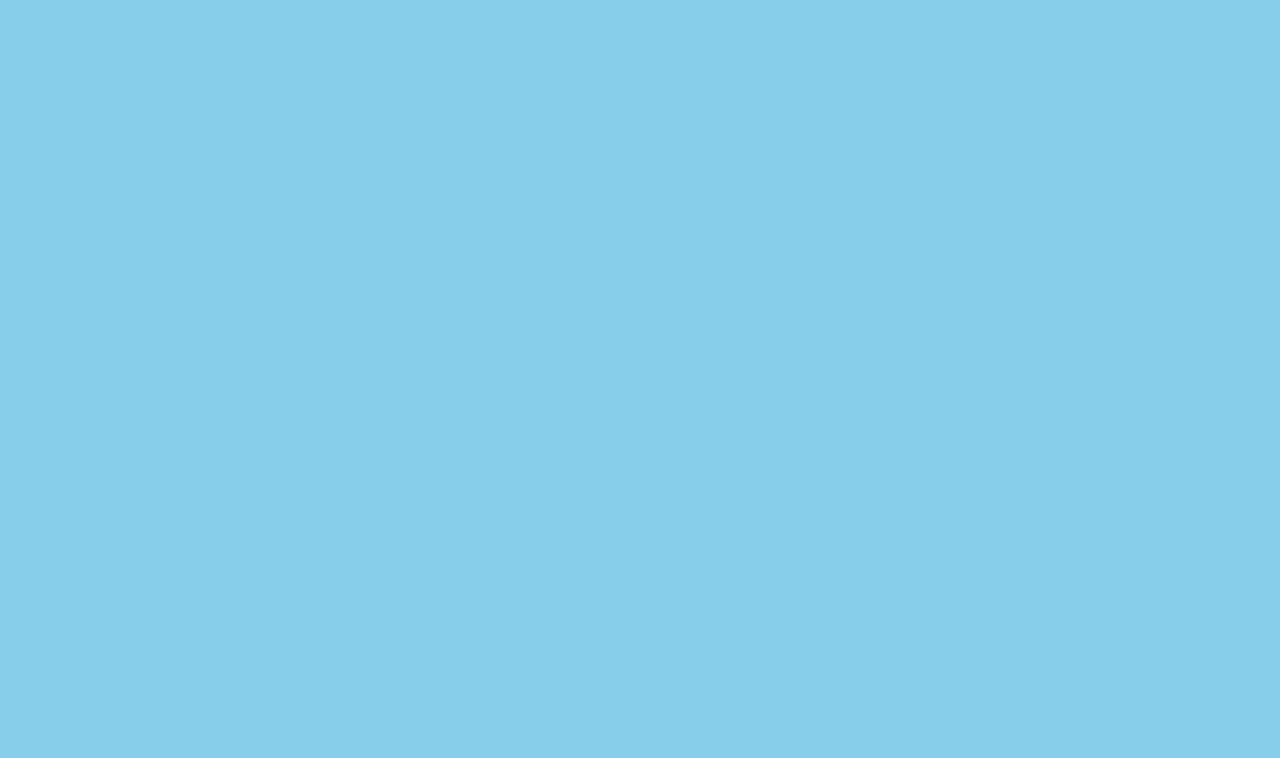
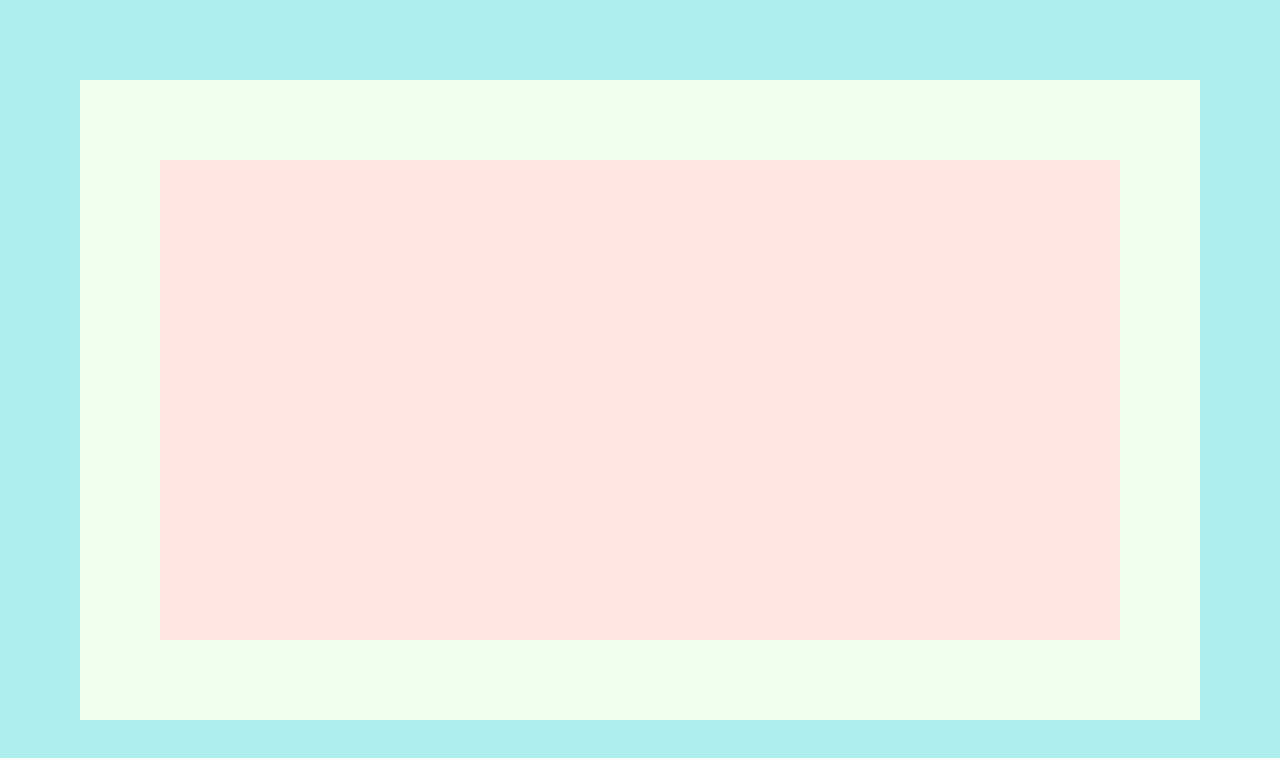
Before and after one commit to ezzatron/responsive-canvas-experiment, a plain HTML site: page main.html in a window 1280 px wide. Drawn offline with Linux system fonts and the light colour scheme.

Commit message:
Implement some layout elements

```diff
--- a/main.css
+++ b/main.css
@@ -9,7 +9,3 @@ body {
 
   background-color: #222;
 }
-
-canvas {
-  display: block;
-}
--- a/main.js
+++ b/main.js
@@ -3,18 +3,31 @@ window.addEventListener('DOMContentLoaded', main, {once: true})
 function update (state, elapsed) {
 }
 
+function draw (canvas, ctx) {
+  const {width, height} = canvas
+
+  ctx.fillStyle = 'paleturquoise'
+  ctx.fillRect(0, 0, width, height)
+
+  const minDimension = width > height ? height : width
+  const padding = minDimension / 10
+  const doublePadding = padding * 2
+  const quadPadding = padding * 4
+
+  ctx.fillStyle = 'honeydew'
+  ctx.fillRect(padding, padding, width - doublePadding, height - doublePadding)
+
+  ctx.fillStyle = 'mistyrose'
+  ctx.fillRect(doublePadding, doublePadding, width - quadPadding, height - quadPadding)
+}
+
 const RESIZE_TTL = 200
 const throttledResizeCanvas = throttle(RESIZE_TTL, resizeCanvas)
 
-function draw (canvas, ctx) {
-  const {width, height} = document.documentElement.getBoundingClientRect()
+function monitorViewport (viewport, canvas) {
+  const {clientWidth: width, clientHeight: height} = viewport
 
-  if (canvas.width !== width || canvas.height !== height) {
-    throttledResizeCanvas(width, height, canvas)
-  }
-
-  ctx.fillStyle = 'skyblue'
-  ctx.fillRect(0, 0, canvas.width, canvas.height)
+  if (canvas.width !== width || canvas.height !== height) throttledResizeCanvas(width, height, canvas)
 }
 
 function resizeCanvas (width, height, canvas) {
@@ -27,11 +40,9 @@ function resizeCanvas (width, height, canvas) {
   canvas.animate(
     [
       {
-        transformOrigin: 'center center',
         transform: `scale(${deltaWidth}, ${deltaHeight})`,
       },
       {
-        transformOrigin: 'center center',
         transform: 'none',
       },
     ],
@@ -42,7 +53,7 @@ function resizeCanvas (width, height, canvas) {
   )
 }
 
-function createLoop (canvas, ctx) {
+function createLoop (viewport, canvas, ctx) {
   const state = {}
   let previousTimestamp = -1
 
@@ -51,6 +62,7 @@ function createLoop (canvas, ctx) {
   function loop (timestamp) {
     const elapsed = previousTimestamp > 0 ? timestamp - previousTimestamp : 0
 
+    monitorViewport(viewport, canvas)
     update(state, elapsed)
     draw(canvas, ctx)
 
@@ -61,8 +73,11 @@ function createLoop (canvas, ctx) {
 
 function main () {
   const canvas = document.createElement('canvas')
+  canvas.style.display = 'block'
+  canvas.style.willChange = 'transform'
+
   const ctx = canvas.getContext('2d')
-  const loop = createLoop(canvas, ctx)
+  const loop = createLoop(document.documentElement, canvas, ctx)
 
   document.body.appendChild(canvas)
   window.requestAnimationFrame(loop)
```
